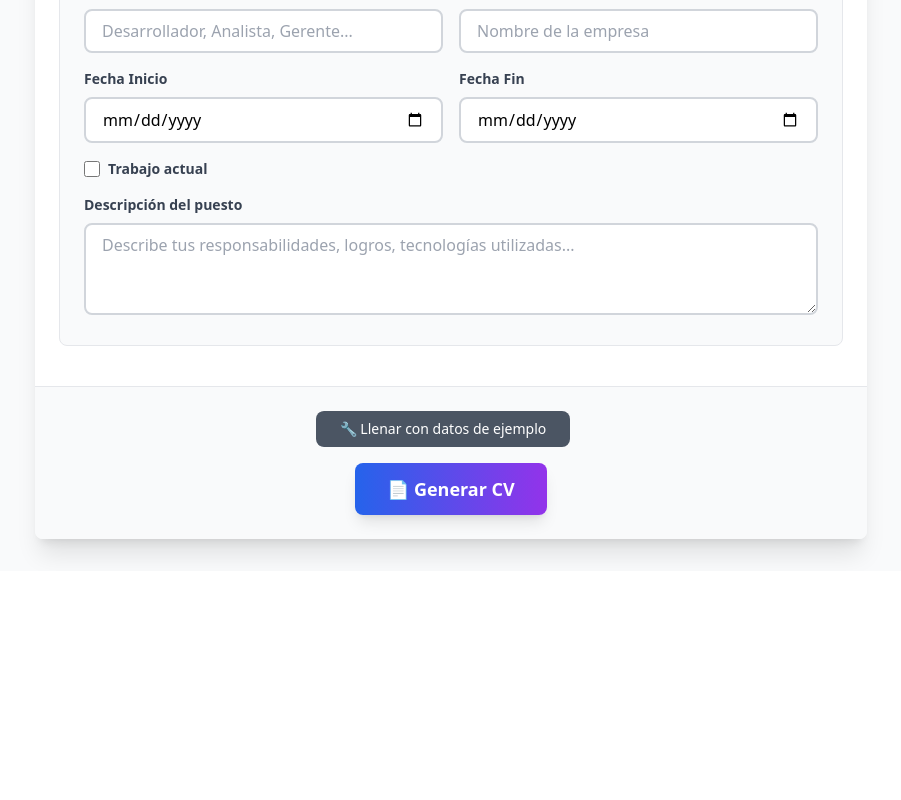
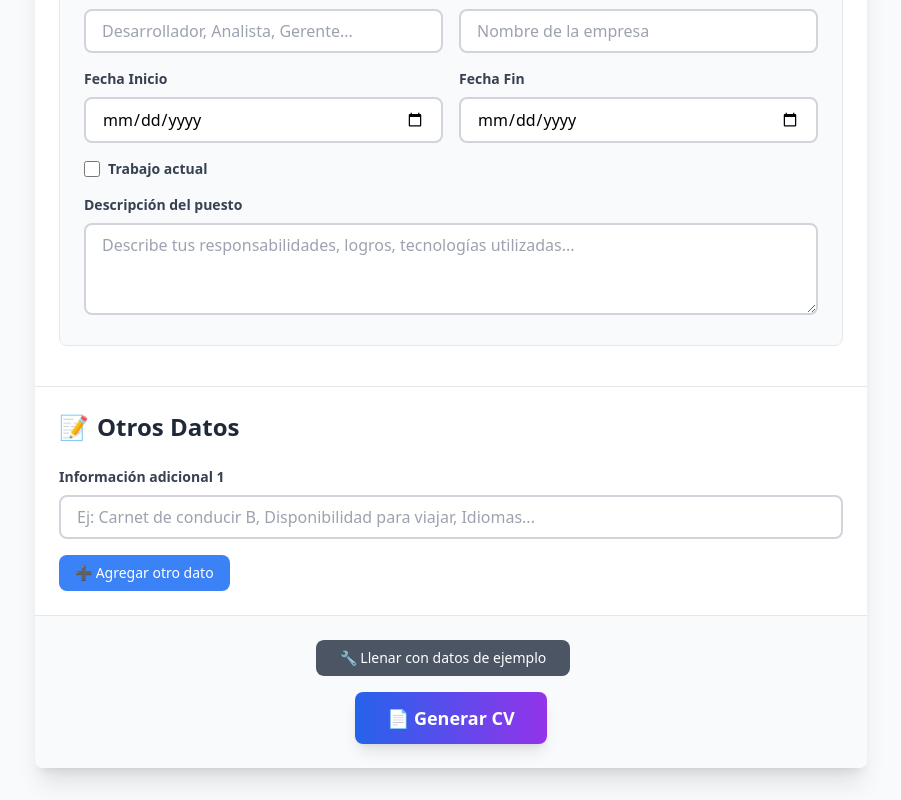
Before and after one commit to irenealcaine/cv-app, a Vue app: page / in a window 1280 px wide. Shown: the part 1578-2378 px from the top of the page, without its empty margins (189-1090 px from the left). Before the commit the page ends 2149 px from the top, so only its background shows below. Built offline with nearby package versions, Linux system fonts and the light colour scheme.

Commit message:
additional info

```diff
--- a/src/components/CVEducationSection.vue
+++ b/src/components/CVEducationSection.vue
@@ -1,12 +1,12 @@
 <template>
   <section v-if="education.length > 0" class="p-2 border-b border-gray-300">
-    <h2 class="text-lg font-bold text-black mb-4 uppercase tracking-wide">
+    <h2 class="text-lg font-bold text-black mb-2 uppercase tracking-wide">
       Formación Académica
     </h2>
-    <div class="space-y-6">
+    <div class="space-y-4">
       <div v-for="edu in education" :key="edu.id">
-        <div class="flex justify-between items-start mb-2">
-          <h3 class="font-bold text-black">{{ edu.titulo }} - <span class="font-medium text-sm mb-2">{{ edu.institucion }}</span></h3>
+        <div class="flex justify-between items-start mb-1">
+          <h3 class="font-bold text-black ml-2"> • {{ edu.titulo }} - <span class="font-medium text-sm mb-2">{{ edu.institucion }}</span></h3>
           <span v-if="edu.fechaInicio || edu.fechaFin" class="text-sm text-gray-600">
             {{ formatDate(edu.fechaInicio) }}{{ edu.fechaFin ? ' - ' + formatDate(edu.fechaFin) : ' - En curso' }}
           </span>
--- a/src/components/CVExperienceSection.vue
+++ b/src/components/CVExperienceSection.vue
@@ -1,12 +1,12 @@
 <template>
-  <section v-if="experience.length > 0" class="p-2">
-    <h2 class="text-lg font-bold text-black mb-4 uppercase tracking-wide">
+  <section v-if="experience.length > 0" class="p-2 border-b border-gray-300">
+    <h2 class="text-lg font-bold text-black mb-2 uppercase tracking-wide">
       Experiencia Laboral
     </h2>
-    <div class="space-y-6">
+    <div class="space-y-4">
       <div v-for="exp in experience" :key="exp.id">
         <div class="flex justify-between items-start mb-2">
-          <h3 class="font-bold text-black">{{ exp.puesto }} - <span class="font-medium text-sm mb-2">{{ exp.empresa }}</span></h3>
+          <h3 class="font-bold text-black ml-2"> • {{ exp.puesto }} - <span class="font-medium text-sm mb-2">{{ exp.empresa }}</span></h3>
           <span v-if="exp.fechaInicio || exp.fechaFin || exp.actual" class="text-sm text-gray-600">
             {{ formatDate(exp.fechaInicio) }}{{ exp.actual ? ' - Presente' : (exp.fechaFin ? ' - ' + formatDate(exp.fechaFin) : '') }}
           </span>
--- /dev/null
+++ b/src/components/CVOtherDataSection.vue
@@ -0,0 +1,33 @@
+<template>
+  <section v-if="otrosDatos.length > 0 && hasValidData" class="p-2">
+    <h2 class="text-lg font-bold text-black mb-1 uppercase tracking-wide">
+      Información Adicional
+    </h2>
+    <ul class="">
+      <li v-for="item in validData" :key="item.id" class="flex items-start">
+        <span class="text-gray-700 mr-2">-</span>
+        <span class="text-sm text-gray-700 leading-relaxed">{{ item.texto }}</span>
+      </li>
+    </ul>
+  </section>
+</template>
+
+<script setup>
+import { computed } from 'vue'
+
+const props = defineProps({
+  otrosDatos: {
+    type: Array,
+    required: true
+  }
+})
+
+// Solo mostrar elementos con texto válido
+const validData = computed(() => {
+  return props.otrosDatos.filter(item => item.texto && item.texto.trim().length > 0)
+})
+
+const hasValidData = computed(() => {
+  return validData.value.length > 0
+})
+</script>
--- /dev/null
+++ b/src/components/OtherDataForm.vue
@@ -0,0 +1,70 @@
+<template>
+  <section class="p-6 border-b border-gray-200">
+    <h2 class="text-2xl font-bold text-gray-800 mb-6 flex items-center">
+      <span class="mr-2">📝</span> Otros Datos
+    </h2>
+
+    <!-- Lista de otros datos -->
+    <div class="space-y-4">
+      <div v-for="(item, index) in otrosDatos" :key="item.id" class="flex gap-4 items-start">
+        <div class="flex-1 space-y-2">
+          <label :for="`otros-${item.id}`" class="block text-sm font-semibold text-gray-700">
+            Información adicional {{ index + 1 }}
+          </label>
+          <input
+            :id="`otros-${item.id}`"
+            :value="item.texto"
+            @input="updateOtherData(item.id, $event.target.value)"
+            type="text"
+            placeholder="Ej: Carnet de conducir B, Disponibilidad para viajar, Idiomas..."
+            class="w-full px-4 py-2 border-2 border-gray-300 rounded-lg focus:border-blue-500 focus:ring-2 focus:ring-blue-200 transition duration-200"
+          >
+        </div>
+        <button
+          v-if="otrosDatos.length > 1"
+          @click="removeOtherData(item.id)"
+          type="button"
+          class="mt-7 bg-red-500 hover:bg-red-600 text-white px-3 py-2 rounded-lg text-sm font-medium transition duration-200"
+        >
+          ✕
+        </button>
+      </div>
+    </div>
+
+    <!-- Botón para agregar más -->
+    <div class="mt-4">
+      <button
+        @click="addOtherData"
+        type="button"
+        class="bg-blue-500 hover:bg-blue-600 text-white px-4 py-2 rounded-lg text-sm font-medium transition duration-200"
+      >
+        ➕ Agregar otro dato
+      </button>
+    </div>
+  </section>
+</template>
+
+<script setup>
+import { defineProps, defineEmits } from 'vue'
+
+const props = defineProps({
+  otrosDatos: {
+    type: Array,
+    required: true
+  }
+})
+
+const emit = defineEmits(['add-other-data', 'remove-other-data', 'update-other-data'])
+
+const addOtherData = () => {
+  emit('add-other-data')
+}
+
+const removeOtherData = (id) => {
+  emit('remove-other-data', id)
+}
+
+const updateOtherData = (id, value) => {
+  emit('update-other-data', { id, value })
+}
+</script>
--- a/src/composables/useCVStore.js
+++ b/src/composables/useCVStore.js
@@ -17,7 +17,8 @@ const cvData = ref({
     descripcion: ''
   },
   formacion: [],
-  experiencia: []
+  experiencia: [],
+  otrosDatos: []
 })
 
 export function useCVStore() {
--- a/src/views/CVView.vue
+++ b/src/views/CVView.vue
@@ -29,6 +29,9 @@
         <!-- Experiencia Laboral -->
         <CVExperienceSection :experience="cvData.experiencia" />
 
+        <!-- Otros Datos -->
+        <CVOtherDataSection :otrosDatos="cvData.otrosDatos" />
+
         <!-- Acciones -->
         <div class="p-6 bg-gray-50 flex justify-center gap-4 no-print">
           <button @click="imprimirCV" class="bg-gray-800 hover:bg-gray-900 text-white px-6 py-2 text-sm font-medium">
@@ -53,6 +56,7 @@ import CVPersonalInfo from '../components/CVPersonalInfo.vue'
 import CVLinksSection from '../components/CVLinksSection.vue'
 import CVEducationSection from '../components/CVEducationSection.vue'
 import CVExperienceSection from '../components/CVExperienceSection.vue'
+import CVOtherDataSection from '../components/CVOtherDataSection.vue'
 
 const router = useRouter()
 const { cvData } = useCVStore()
--- a/src/views/FormView.vue
+++ b/src/views/FormView.vue
@@ -23,6 +23,13 @@
           @add-experience="agregarExperiencia"
           @remove-experience="eliminarExperiencia"
           @update-experience="updateExperience"
+        />
+
+        <OtherDataForm
+          :otrosDatos="otrosDatos"
+          @add-other-data="agregarOtrosDatos"
+          @remove-other-data="eliminarOtrosDatos"
+          @update-other-data="updateOtherData"
         />
 
         <!-- Botones -->
@@ -60,6 +67,7 @@ import CVHeader from '../components/CVHeader.vue'
 import PersonalDataForm from '../components/PersonalDataForm.vue'
 import EducationForm from '../components/EducationForm.vue'
 import ExperienceForm from '../components/ExperienceForm.vue'
+import OtherDataForm from '../components/OtherDataForm.vue'
 import { useCVStore } from '../composables/useCVStore.js'
 
 const router = useRouter()
@@ -83,6 +91,7 @@ const personalData = ref({
 
 const educacion = ref([])
 const experiencia = ref([])
+const otrosDatos = ref([])
 
 // Cargar datos existentes del store al montar el componente
 onMounted(() => {
@@ -93,10 +102,12 @@ onMounted(() => {
     personalData.value = { ...existingData.datosPersonales }
     educacion.value = existingData.formacion.map(edu => ({ ...edu }))
     experiencia.value = existingData.experiencia.map(exp => ({ ...exp }))
+    otrosDatos.value = existingData.otrosDatos ? existingData.otrosDatos.map(otros => ({ ...otros })) : []
   } else {
     // Si no hay datos, agregar elementos iniciales vacíos
     agregarEducacion()
     agregarExperiencia()
+    agregarOtrosDatos()
   }
 })
 
@@ -149,6 +160,25 @@ const updateExperience = ({ id, field, value }) => {
   const experience = experiencia.value.find(exp => exp.id === id)
   if (experience) {
     experience[field] = value
+  }
+}
+
+// Funciones para manejar otros datos
+const agregarOtrosDatos = () => {
+  otrosDatos.value.push({
+    id: Date.now(),
+    texto: ''
+  })
+}
+
+const eliminarOtrosDatos = (id) => {
+  otrosDatos.value = otrosDatos.value.filter(otros => otros.id !== id)
+}
+
+const updateOtherData = ({ id, value }) => {
+  const otherData = otrosDatos.value.find(otros => otros.id === id)
+  if (otherData) {
+    otherData.texto = value
   }
 }
 
@@ -220,6 +250,26 @@ const llenarDatosEjemplo = () => {
       actual: false
     }
   ]
+
+  // Otros datos de ejemplo
+  otrosDatos.value = [
+    {
+      id: 3001,
+      texto: 'Carnet de conducir B'
+    },
+    {
+      id: 3002,
+      texto: 'Disponibilidad para viajar'
+    },
+    {
+      id: 3003,
+      texto: 'Inglés nivel B2 - First Certificate'
+    },
+    {
+      id: 3004,
+      texto: 'Francés nivel básico A2'
+    }
+  ]
 }
 
 // Función para enviar formulario
@@ -227,7 +277,8 @@ const enviarFormulario = () => {
   const cvData = {
     datosPersonales: personalData.value,
     formacion: educacion.value,
-    experiencia: experiencia.value
+    experiencia: experiencia.value,
+    otrosDatos: otrosDatos.value
   }
 
   // Validar que al menos el nombre esté lleno
```
